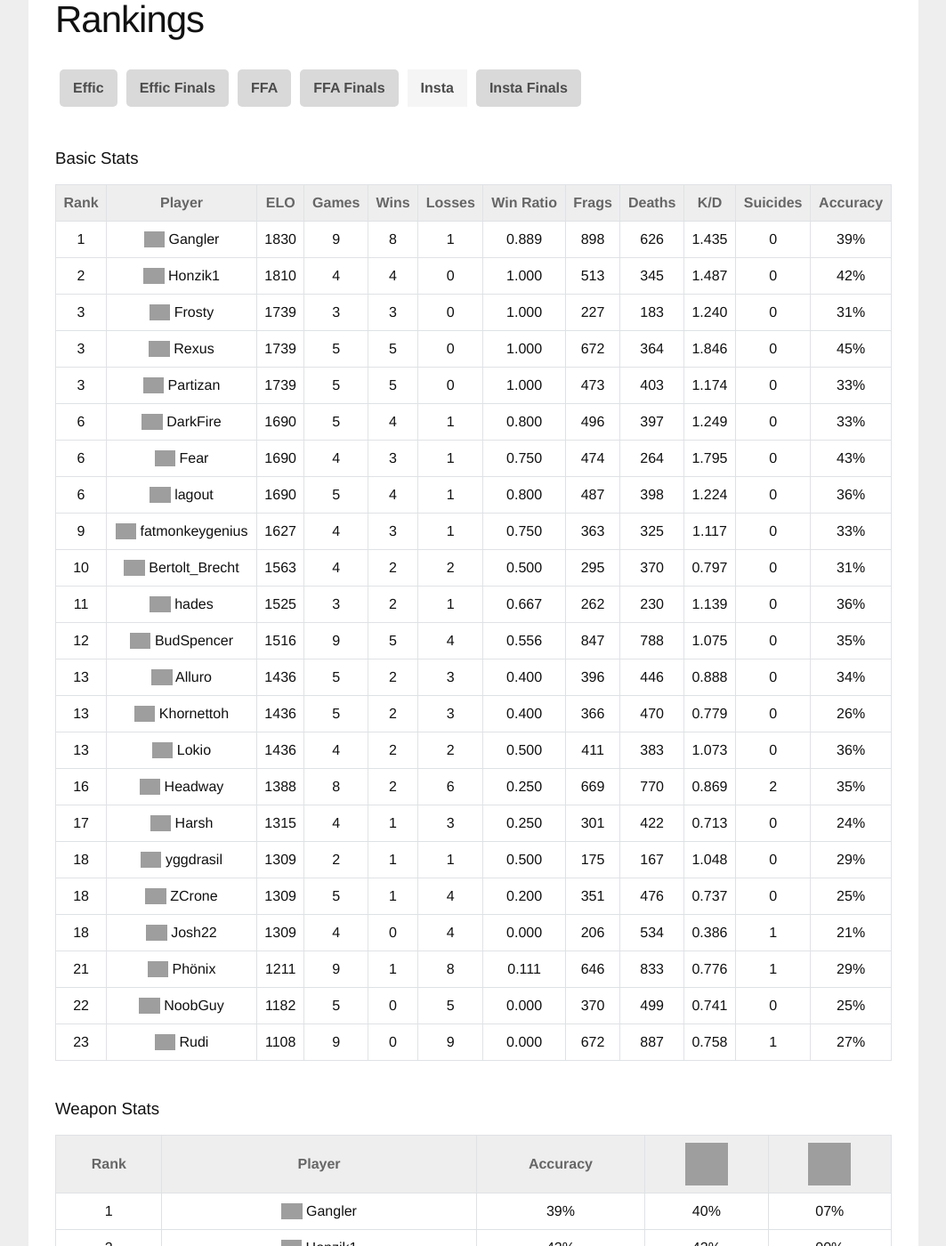
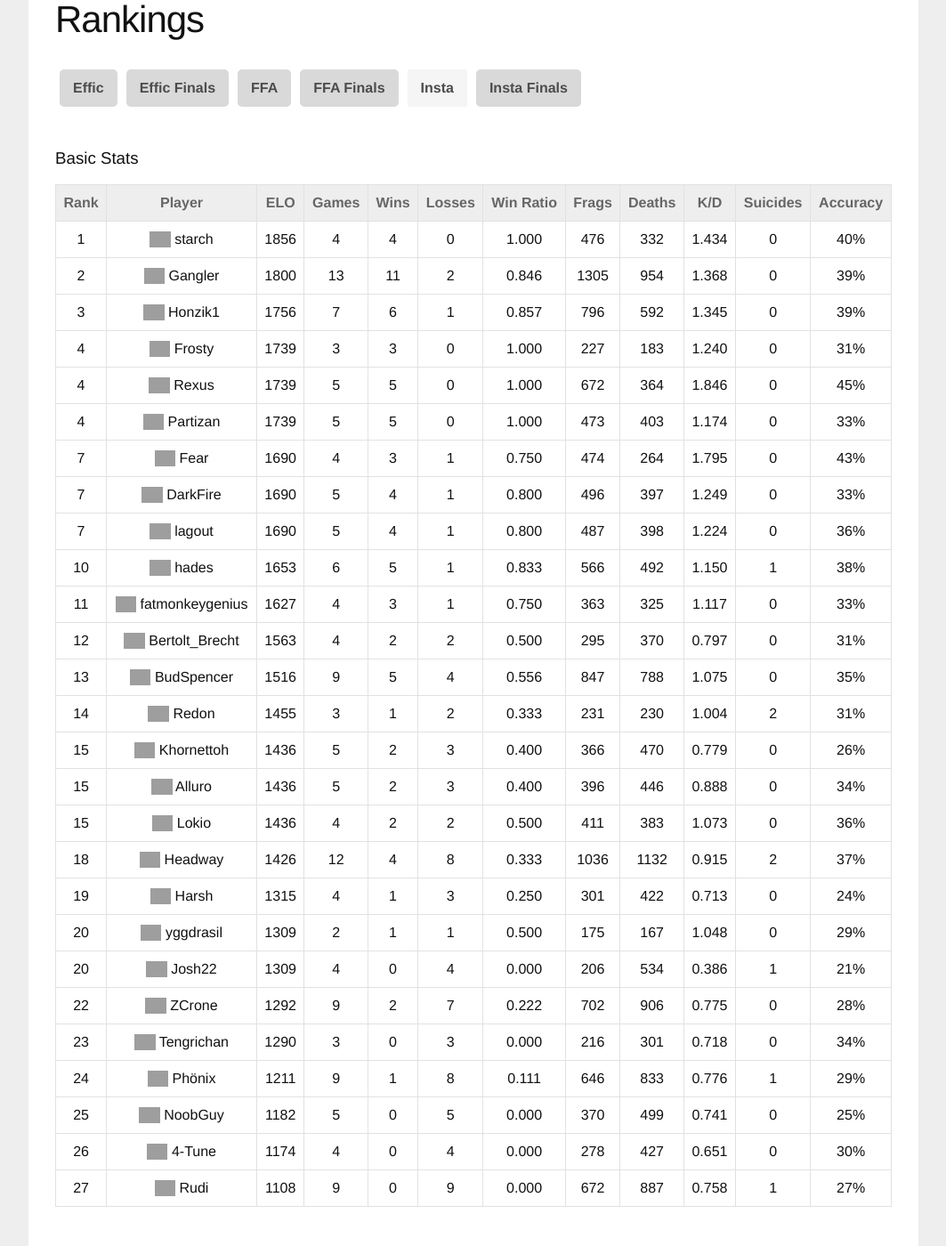
Before and after one commit to sauerduels/website, a Jekyll site: the page built from _rankings/insta_group.html, in a window 1280 px wide and 1400 px high, scrolled down 235 px. Shown: the whole window at 89% size, without its empty margins (108-1171 px from the left). Built offline with Jekyll 4.4.1, drawn with Linux system fonts in a browser that asks for light colours; some of the changed text lies outside the part shown; grey boxes are pictures that could not be loaded.

Commit message:
Update rankings after SD09

```diff
--- a/_rankings/insta_group.html
+++ b/_rankings/insta_group.html
@@ -13,139 +13,163 @@ section: Insta
 
 
         <tr>
-          <td>1</td><td class="left-align"><img class="flag" src="http://sauerduels.me/images/de.png" /> Gangler</td><td>1830</td><td>9</td><td>8</td><td>1</td><td>0.889</td><td>898</td><td>626</td><td>1.435</td><td>0</td><td>39%</td>
+          <td>1</td><td class="left-align"><img class="flag" src="http://sauerduels.me/images/us.png" /> starch</td><td>1856</td><td>4</td><td>4</td><td>0</td><td>1.000</td><td>476</td><td>332</td><td>1.434</td><td>0</td><td>40%</td>
         </tr>
 
 
 
         <tr>
-          <td>2</td><td class="left-align"><img class="flag" src="http://sauerduels.me/images/cz.png" /> Honzik1</td><td>1810</td><td>4</td><td>4</td><td>0</td><td>1.000</td><td>513</td><td>345</td><td>1.487</td><td>0</td><td>42%</td>
+          <td>2</td><td class="left-align"><img class="flag" src="http://sauerduels.me/images/de.png" /> Gangler</td><td>1800</td><td>13</td><td>11</td><td>2</td><td>0.846</td><td>1305</td><td>954</td><td>1.368</td><td>0</td><td>39%</td>
         </tr>
 
 
 
         <tr>
-          <td>3</td><td class="left-align"><img class="flag" src="http://sauerduels.me/images/ca.png" /> Frosty</td><td>1739</td><td>3</td><td>3</td><td>0</td><td>1.000</td><td>227</td><td>183</td><td>1.240</td><td>0</td><td>31%</td>
+          <td>3</td><td class="left-align"><img class="flag" src="http://sauerduels.me/images/cz.png" /> Honzik1</td><td>1756</td><td>7</td><td>6</td><td>1</td><td>0.857</td><td>796</td><td>592</td><td>1.345</td><td>0</td><td>39%</td>
         </tr>
 
 
 
         <tr>
-          <td>3</td><td class="left-align"><img class="flag" src="http://sauerduels.me/images/gb.png" /> Rexus</td><td>1739</td><td>5</td><td>5</td><td>0</td><td>1.000</td><td>672</td><td>364</td><td>1.846</td><td>0</td><td>45%</td>
+          <td>4</td><td class="left-align"><img class="flag" src="http://sauerduels.me/images/ca.png" /> Frosty</td><td>1739</td><td>3</td><td>3</td><td>0</td><td>1.000</td><td>227</td><td>183</td><td>1.240</td><td>0</td><td>31%</td>
         </tr>
 
 
 
         <tr>
-          <td>3</td><td class="left-align"><img class="flag" src="http://sauerduels.me/images/rs.png" /> Partizan</td><td>1739</td><td>5</td><td>5</td><td>0</td><td>1.000</td><td>473</td><td>403</td><td>1.174</td><td>0</td><td>33%</td>
+          <td>4</td><td class="left-align"><img class="flag" src="http://sauerduels.me/images/gb.png" /> Rexus</td><td>1739</td><td>5</td><td>5</td><td>0</td><td>1.000</td><td>672</td><td>364</td><td>1.846</td><td>0</td><td>45%</td>
         </tr>
 
 
 
         <tr>
-          <td>6</td><td class="left-align"><img class="flag" src="http://sauerduels.me/images/us.png" /> DarkFire</td><td>1690</td><td>5</td><td>4</td><td>1</td><td>0.800</td><td>496</td><td>397</td><td>1.249</td><td>0</td><td>33%</td>
+          <td>4</td><td class="left-align"><img class="flag" src="http://sauerduels.me/images/rs.png" /> Partizan</td><td>1739</td><td>5</td><td>5</td><td>0</td><td>1.000</td><td>473</td><td>403</td><td>1.174</td><td>0</td><td>33%</td>
         </tr>
 
 
 
         <tr>
-          <td>6</td><td class="left-align"><img class="flag" src="http://sauerduels.me/images/de.png" /> Fear</td><td>1690</td><td>4</td><td>3</td><td>1</td><td>0.750</td><td>474</td><td>264</td><td>1.795</td><td>0</td><td>43%</td>
+          <td>7</td><td class="left-align"><img class="flag" src="http://sauerduels.me/images/de.png" /> Fear</td><td>1690</td><td>4</td><td>3</td><td>1</td><td>0.750</td><td>474</td><td>264</td><td>1.795</td><td>0</td><td>43%</td>
         </tr>
 
 
 
         <tr>
-          <td>6</td><td class="left-align"><img class="flag" src="http://sauerduels.me/images/fr.png" /> lagout</td><td>1690</td><td>5</td><td>4</td><td>1</td><td>0.800</td><td>487</td><td>398</td><td>1.224</td><td>0</td><td>36%</td>
+          <td>7</td><td class="left-align"><img class="flag" src="http://sauerduels.me/images/us.png" /> DarkFire</td><td>1690</td><td>5</td><td>4</td><td>1</td><td>0.800</td><td>496</td><td>397</td><td>1.249</td><td>0</td><td>33%</td>
         </tr>
 
 
 
         <tr>
-          <td>9</td><td class="left-align"><img class="flag" src="http://sauerduels.me/images/us.png" /> fatmonkeygenius</td><td>1627</td><td>4</td><td>3</td><td>1</td><td>0.750</td><td>363</td><td>325</td><td>1.117</td><td>0</td><td>33%</td>
+          <td>7</td><td class="left-align"><img class="flag" src="http://sauerduels.me/images/fr.png" /> lagout</td><td>1690</td><td>5</td><td>4</td><td>1</td><td>0.800</td><td>487</td><td>398</td><td>1.224</td><td>0</td><td>36%</td>
         </tr>
 
 
 
         <tr>
-          <td>10</td><td class="left-align"><img class="flag" src="http://sauerduels.me/images/gb.png" /> Bertolt_Brecht</td><td>1563</td><td>4</td><td>2</td><td>2</td><td>0.500</td><td>295</td><td>370</td><td>0.797</td><td>0</td><td>31%</td>
+          <td>10</td><td class="left-align"><img class="flag" src="http://sauerduels.me/images/us.png" /> hades</td><td>1653</td><td>6</td><td>5</td><td>1</td><td>0.833</td><td>566</td><td>492</td><td>1.150</td><td>1</td><td>38%</td>
         </tr>
 
 
 
         <tr>
-          <td>11</td><td class="left-align"><img class="flag" src="http://sauerduels.me/images/us.png" /> hades</td><td>1525</td><td>3</td><td>2</td><td>1</td><td>0.667</td><td>262</td><td>230</td><td>1.139</td><td>0</td><td>36%</td>
+          <td>11</td><td class="left-align"><img class="flag" src="http://sauerduels.me/images/us.png" /> fatmonkeygenius</td><td>1627</td><td>4</td><td>3</td><td>1</td><td>0.750</td><td>363</td><td>325</td><td>1.117</td><td>0</td><td>33%</td>
         </tr>
 
 
 
         <tr>
-          <td>12</td><td class="left-align"><img class="flag" src="http://sauerduels.me/images/de.png" /> BudSpencer</td><td>1516</td><td>9</td><td>5</td><td>4</td><td>0.556</td><td>847</td><td>788</td><td>1.075</td><td>0</td><td>35%</td>
+          <td>12</td><td class="left-align"><img class="flag" src="http://sauerduels.me/images/gb.png" /> Bertolt_Brecht</td><td>1563</td><td>4</td><td>2</td><td>2</td><td>0.500</td><td>295</td><td>370</td><td>0.797</td><td>0</td><td>31%</td>
         </tr>
 
 
 
         <tr>
-          <td>13</td><td class="left-align"><img class="flag" src="http://sauerduels.me/images/de.png" /> Alluro</td><td>1436</td><td>5</td><td>2</td><td>3</td><td>0.400</td><td>396</td><td>446</td><td>0.888</td><td>0</td><td>34%</td>
+          <td>13</td><td class="left-align"><img class="flag" src="http://sauerduels.me/images/de.png" /> BudSpencer</td><td>1516</td><td>9</td><td>5</td><td>4</td><td>0.556</td><td>847</td><td>788</td><td>1.075</td><td>0</td><td>35%</td>
         </tr>
 
 
 
         <tr>
-          <td>13</td><td class="left-align"><img class="flag" src="http://sauerduels.me/images/fr.png" /> Khornettoh</td><td>1436</td><td>5</td><td>2</td><td>3</td><td>0.400</td><td>366</td><td>470</td><td>0.779</td><td>0</td><td>26%</td>
+          <td>14</td><td class="left-align"><img class="flag" src="http://sauerduels.me/images/nl.png" /> Redon</td><td>1455</td><td>3</td><td>1</td><td>2</td><td>0.333</td><td>231</td><td>230</td><td>1.004</td><td>2</td><td>31%</td>
         </tr>
 
 
 
         <tr>
-          <td>13</td><td class="left-align"><img class="flag" src="http://sauerduels.me/images/us.png" /> Lokio</td><td>1436</td><td>4</td><td>2</td><td>2</td><td>0.500</td><td>411</td><td>383</td><td>1.073</td><td>0</td><td>36%</td>
+          <td>15</td><td class="left-align"><img class="flag" src="http://sauerduels.me/images/fr.png" /> Khornettoh</td><td>1436</td><td>5</td><td>2</td><td>3</td><td>0.400</td><td>366</td><td>470</td><td>0.779</td><td>0</td><td>26%</td>
         </tr>
 
 
 
         <tr>
-          <td>16</td><td class="left-align"><img class="flag" src="http://sauerduels.me/images/ru.png" /> Headway</td><td>1388</td><td>8</td><td>2</td><td>6</td><td>0.250</td><td>669</td><td>770</td><td>0.869</td><td>2</td><td>35%</td>
+          <td>15</td><td class="left-align"><img class="flag" src="http://sauerduels.me/images/de.png" /> Alluro</td><td>1436</td><td>5</td><td>2</td><td>3</td><td>0.400</td><td>396</td><td>446</td><td>0.888</td><td>0</td><td>34%</td>
         </tr>
 
 
 
         <tr>
-          <td>17</td><td class="left-align"><img class="flag" src="http://sauerduels.me/images/us.png" /> Harsh</td><td>1315</td><td>4</td><td>1</td><td>3</td><td>0.250</td><td>301</td><td>422</td><td>0.713</td><td>0</td><td>24%</td>
+          <td>15</td><td class="left-align"><img class="flag" src="http://sauerduels.me/images/us.png" /> Lokio</td><td>1436</td><td>4</td><td>2</td><td>2</td><td>0.500</td><td>411</td><td>383</td><td>1.073</td><td>0</td><td>36%</td>
         </tr>
 
 
 
         <tr>
-          <td>18</td><td class="left-align"><img class="flag" src="http://sauerduels.me/images/at.png" /> yggdrasil</td><td>1309</td><td>2</td><td>1</td><td>1</td><td>0.500</td><td>175</td><td>167</td><td>1.048</td><td>0</td><td>29%</td>
+          <td>18</td><td class="left-align"><img class="flag" src="http://sauerduels.me/images/ru.png" /> Headway</td><td>1426</td><td>12</td><td>4</td><td>8</td><td>0.333</td><td>1036</td><td>1132</td><td>0.915</td><td>2</td><td>37%</td>
         </tr>
 
 
 
         <tr>
-          <td>18</td><td class="left-align"><img class="flag" src="http://sauerduels.me/images/fr.png" /> ZCrone</td><td>1309</td><td>5</td><td>1</td><td>4</td><td>0.200</td><td>351</td><td>476</td><td>0.737</td><td>0</td><td>25%</td>
+          <td>19</td><td class="left-align"><img class="flag" src="http://sauerduels.me/images/us.png" /> Harsh</td><td>1315</td><td>4</td><td>1</td><td>3</td><td>0.250</td><td>301</td><td>422</td><td>0.713</td><td>0</td><td>24%</td>
         </tr>
 
 
 
         <tr>
-          <td>18</td><td class="left-align"><img class="flag" src="http://sauerduels.me/images/gb.png" /> Josh22</td><td>1309</td><td>4</td><td>0</td><td>4</td><td>0.000</td><td>206</td><td>534</td><td>0.386</td><td>1</td><td>21%</td>
+          <td>20</td><td class="left-align"><img class="flag" src="http://sauerduels.me/images/at.png" /> yggdrasil</td><td>1309</td><td>2</td><td>1</td><td>1</td><td>0.500</td><td>175</td><td>167</td><td>1.048</td><td>0</td><td>29%</td>
         </tr>
 
 
 
         <tr>
-          <td>21</td><td class="left-align"><img class="flag" src="http://sauerduels.me/images/de.png" /> Phönix</td><td>1211</td><td>9</td><td>1</td><td>8</td><td>0.111</td><td>646</td><td>833</td><td>0.776</td><td>1</td><td>29%</td>
+          <td>20</td><td class="left-align"><img class="flag" src="http://sauerduels.me/images/gb.png" /> Josh22</td><td>1309</td><td>4</td><td>0</td><td>4</td><td>0.000</td><td>206</td><td>534</td><td>0.386</td><td>1</td><td>21%</td>
         </tr>
 
 
 
         <tr>
-          <td>22</td><td class="left-align"><img class="flag" src="http://sauerduels.me/images/us.png" /> NoobGuy</td><td>1182</td><td>5</td><td>0</td><td>5</td><td>0.000</td><td>370</td><td>499</td><td>0.741</td><td>0</td><td>25%</td>
+          <td>22</td><td class="left-align"><img class="flag" src="http://sauerduels.me/images/fr.png" /> ZCrone</td><td>1292</td><td>9</td><td>2</td><td>7</td><td>0.222</td><td>702</td><td>906</td><td>0.775</td><td>0</td><td>28%</td>
         </tr>
 
 
 
         <tr>
-          <td>23</td><td class="left-align"><img class="flag" src="http://sauerduels.me/images/za.png" /> Rudi</td><td>1108</td><td>9</td><td>0</td><td>9</td><td>0.000</td><td>672</td><td>887</td><td>0.758</td><td>1</td><td>27%</td>
+          <td>23</td><td class="left-align"><img class="flag" src="http://sauerduels.me/images/hu.png" /> Tengrichan</td><td>1290</td><td>3</td><td>0</td><td>3</td><td>0.000</td><td>216</td><td>301</td><td>0.718</td><td>0</td><td>34%</td>
+        </tr>
+
+
+
+        <tr>
+          <td>24</td><td class="left-align"><img class="flag" src="http://sauerduels.me/images/de.png" /> Phönix</td><td>1211</td><td>9</td><td>1</td><td>8</td><td>0.111</td><td>646</td><td>833</td><td>0.776</td><td>1</td><td>29%</td>
+        </tr>
+
+
+
+        <tr>
+          <td>25</td><td class="left-align"><img class="flag" src="http://sauerduels.me/images/us.png" /> NoobGuy</td><td>1182</td><td>5</td><td>0</td><td>5</td><td>0.000</td><td>370</td><td>499</td><td>0.741</td><td>0</td><td>25%</td>
+        </tr>
+
+
+
+        <tr>
+          <td>26</td><td class="left-align"><img class="flag" src="http://sauerduels.me/images/de.png" /> 4-Tune</td><td>1174</td><td>4</td><td>0</td><td>4</td><td>0.000</td><td>278</td><td>427</td><td>0.651</td><td>0</td><td>30%</td>
+        </tr>
+
+
+
+        <tr>
+          <td>27</td><td class="left-align"><img class="flag" src="http://sauerduels.me/images/za.png" /> Rudi</td><td>1108</td><td>9</td><td>0</td><td>9</td><td>0.000</td><td>672</td><td>887</td><td>0.758</td><td>1</td><td>27%</td>
         </tr>
 
 
@@ -174,9 +198,9 @@ section: Insta
         <tr>
 
             <td>1</td>
-            <td class="left-align"><img class="flag" src="http://sauerduels.me/images/de.png" /> Gangler</td>
-            <td>39%</td>
-            <td>40%</td><td>07%</td>
+            <td class="left-align"><img class="flag" src="http://sauerduels.me/images/us.png" /> starch</td>
+            <td>40%</td>
+            <td>40%</td><td>19%</td>
 
         </tr>
 
@@ -185,9 +209,9 @@ section: Insta
         <tr>
 
             <td>2</td>
-            <td class="left-align"><img class="flag" src="http://sauerduels.me/images/cz.png" /> Honzik1</td>
-            <td>42%</td>
-            <td>42%</td><td>00%</td>
+            <td class="left-align"><img class="flag" src="http://sauerduels.me/images/de.png" /> Gangler</td>
+            <td>39%</td>
+            <td>40%</td><td>08%</td>
 
         </tr>
 
@@ -196,6 +220,17 @@ section: Insta
         <tr>
 
             <td>3</td>
+            <td class="left-align"><img class="flag" src="http://sauerduels.me/images/cz.png" /> Honzik1</td>
+            <td>39%</td>
+            <td>40%</td><td>06%</td>
+
+        </tr>
+
+
+
+        <tr>
+
+            <td>4</td>
             <td class="left-align"><img class="flag" src="http://sauerduels.me/images/ca.png" /> Frosty</td>
             <td>31%</td>
             <td>32%</td><td>06%</td>
@@ -206,7 +241,7 @@ section: Insta
 
         <tr>
 
-            <td>3</td>
+            <td>4</td>
             <td class="left-align"><img class="flag" src="http://sauerduels.me/images/gb.png" /> Rexus</td>
             <td>45%</td>
             <td>46%</td><td>06%</td>
@@ -217,7 +252,7 @@ section: Insta
 
         <tr>
 
-            <td>3</td>
+            <td>4</td>
             <td class="left-align"><img class="flag" src="http://sauerduels.me/images/rs.png" /> Partizan</td>
             <td>33%</td>
             <td>34%</td><td>12%</td>
@@ -228,7 +263,18 @@ section: Insta
 
         <tr>
 
-            <td>6</td>
+            <td>7</td>
+            <td class="left-align"><img class="flag" src="http://sauerduels.me/images/de.png" /> Fear</td>
+            <td>43%</td>
+            <td>44%</td><td>08%</td>
+
+        </tr>
+
+
+
+        <tr>
+
+            <td>7</td>
             <td class="left-align"><img class="flag" src="http://sauerduels.me/images/us.png" /> DarkFire</td>
             <td>33%</td>
             <td>35%</td><td>04%</td>
@@ -239,18 +285,7 @@ section: Insta
 
         <tr>
 
-            <td>6</td>
-            <td class="left-align"><img class="flag" src="http://sauerduels.me/images/de.png" /> Fear</td>
-            <td>43%</td>
-            <td>44%</td><td>08%</td>
-
-        </tr>
-
-
-
-        <tr>
-
-            <td>6</td>
+            <td>7</td>
             <td class="left-align"><img class="flag" src="http://sauerduels.me/images/fr.png" /> lagout</td>
             <td>36%</td>
             <td>36%</td><td>17%</td>
@@ -261,7 +296,18 @@ section: Insta
 
         <tr>
 
-            <td>9</td>
+            <td>10</td>
+            <td class="left-align"><img class="flag" src="http://sauerduels.me/images/us.png" /> hades</td>
+            <td>38%</td>
+            <td>39%</td><td>12%</td>
+
+        </tr>
+
+
+
+        <tr>
+
+            <td>11</td>
             <td class="left-align"><img class="flag" src="http://sauerduels.me/images/us.png" /> fatmonkeygenius</td>
             <td>33%</td>
             <td>33%</td><td>30%</td>
@@ -272,7 +318,7 @@ section: Insta
 
         <tr>
 
-            <td>10</td>
+            <td>12</td>
             <td class="left-align"><img class="flag" src="http://sauerduels.me/images/gb.png" /> Bertolt_Brecht</td>
             <td>31%</td>
             <td>31%</td><td>00%</td>
@@ -283,18 +329,7 @@ section: Insta
 
         <tr>
 
-            <td>11</td>
-            <td class="left-align"><img class="flag" src="http://sauerduels.me/images/us.png" /> hades</td>
-            <td>36%</td>
-            <td>37%</td><td>14%</td>
-
-        </tr>
-
-
-
-        <tr>
-
-            <td>12</td>
+            <td>13</td>
             <td class="left-align"><img class="flag" src="http://sauerduels.me/images/de.png" /> BudSpencer</td>
             <td>35%</td>
             <td>35%</td><td>00%</td>
@@ -305,7 +340,29 @@ section: Insta
 
         <tr>
 
-            <td>13</td>
+            <td>14</td>
+            <td class="left-align"><img class="flag" src="http://sauerduels.me/images/nl.png" /> Redon</td>
+            <td>31%</td>
+            <td>31%</td><td>59%</td>
+
+        </tr>
+
+
+
+        <tr>
+
+            <td>15</td>
+            <td class="left-align"><img class="flag" src="http://sauerduels.me/images/fr.png" /> Khornettoh</td>
+            <td>26%</td>
+            <td>26%</td><td>07%</td>
+
+        </tr>
+
+
+
+        <tr>
+
+            <td>15</td>
             <td class="left-align"><img class="flag" src="http://sauerduels.me/images/de.png" /> Alluro</td>
             <td>34%</td>
             <td>34%</td><td>00%</td>
@@ -316,18 +373,7 @@ section: Insta
 
         <tr>
 
-            <td>13</td>
-            <td class="left-align"><img class="flag" src="http://sauerduels.me/images/fr.png" /> Khornettoh</td>
-            <td>26%</td>
-            <td>26%</td><td>07%</td>
-
-        </tr>
-
-
-
-        <tr>
-
-            <td>13</td>
+            <td>15</td>
             <td class="left-align"><img class="flag" src="http://sauerduels.me/images/us.png" /> Lokio</td>
             <td>36%</td>
             <td>39%</td><td>07%</td>
@@ -338,10 +384,10 @@ section: Insta
 
         <tr>
 
-            <td>16</td>
+            <td>18</td>
             <td class="left-align"><img class="flag" src="http://sauerduels.me/images/ru.png" /> Headway</td>
-            <td>35%</td>
-            <td>35%</td><td>00%</td>
+            <td>37%</td>
+            <td>37%</td><td>00%</td>
 
         </tr>
 
@@ -349,7 +395,7 @@ section: Insta
 
         <tr>
 
-            <td>17</td>
+            <td>19</td>
             <td class="left-align"><img class="flag" src="http://sauerduels.me/images/us.png" /> Harsh</td>
             <td>24%</td>
             <td>24%</td><td>06%</td>
@@ -360,7 +406,7 @@ section: Insta
 
         <tr>
 
-            <td>18</td>
+            <td>20</td>
             <td class="left-align"><img class="flag" src="http://sauerduels.me/images/at.png" /> yggdrasil</td>
             <td>29%</td>
             <td>29%</td><td>33%</td>
@@ -371,18 +417,7 @@ section: Insta
 
         <tr>
 
-            <td>18</td>
-            <td class="left-align"><img class="flag" src="http://sauerduels.me/images/fr.png" /> ZCrone</td>
-            <td>25%</td>
-            <td>25%</td><td>50%</td>
-
-        </tr>
-
-
-
-        <tr>
-
-            <td>18</td>
+            <td>20</td>
             <td class="left-align"><img class="flag" src="http://sauerduels.me/images/gb.png" /> Josh22</td>
             <td>21%</td>
             <td>21%</td><td>00%</td>
@@ -393,7 +428,29 @@ section: Insta
 
         <tr>
 
-            <td>21</td>
+            <td>22</td>
+            <td class="left-align"><img class="flag" src="http://sauerduels.me/images/fr.png" /> ZCrone</td>
+            <td>28%</td>
+            <td>28%</td><td>14%</td>
+
+        </tr>
+
+
+
+        <tr>
+
+            <td>23</td>
+            <td class="left-align"><img class="flag" src="http://sauerduels.me/images/hu.png" /> Tengrichan</td>
+            <td>34%</td>
+            <td>34%</td><td>00%</td>
+
+        </tr>
+
+
+
+        <tr>
+
+            <td>24</td>
             <td class="left-align"><img class="flag" src="http://sauerduels.me/images/de.png" /> Phönix</td>
             <td>29%</td>
             <td>30%</td><td>05%</td>
@@ -415,7 +472,18 @@ section: Insta
 
         <tr>
 
-            <td>23</td>
+            <td>26</td>
+            <td class="left-align"><img class="flag" src="http://sauerduels.me/images/de.png" /> 4-Tune</td>
+            <td>30%</td>
+            <td>30%</td><td>00%</td>
+
+        </tr>
+
+
+
+        <tr>
+
+            <td>27</td>
             <td class="left-align"><img class="flag" src="http://sauerduels.me/images/za.png" /> Rudi</td>
             <td>27%</td>
             <td>27%</td><td>00%</td>
```
Also changed, not shown: other parts of _rankings/insta_group.html (+1 -1 lines), _rankings/insta_finals.html (+43 -9 lines).
